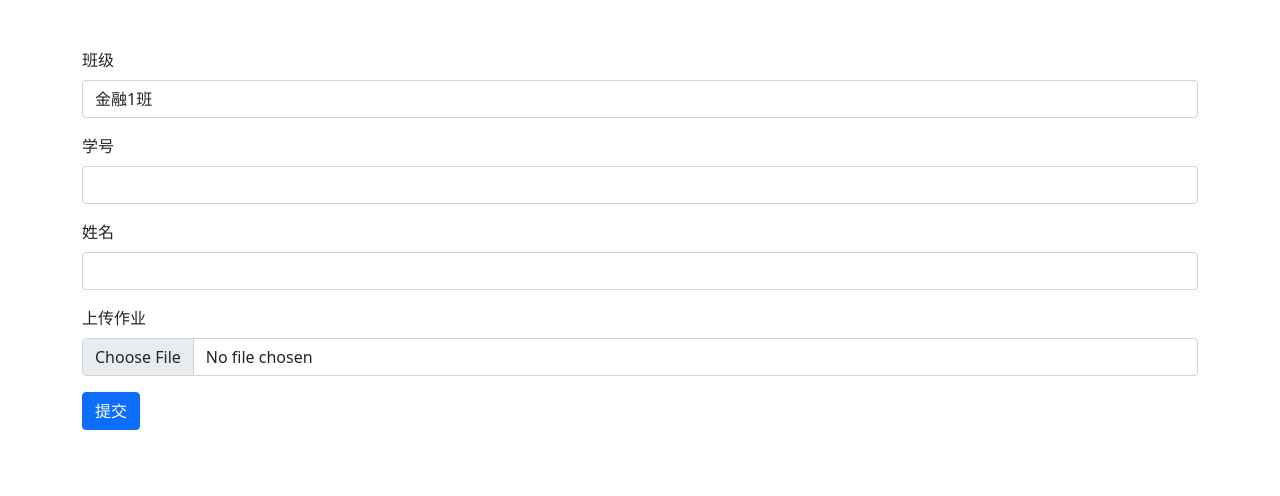
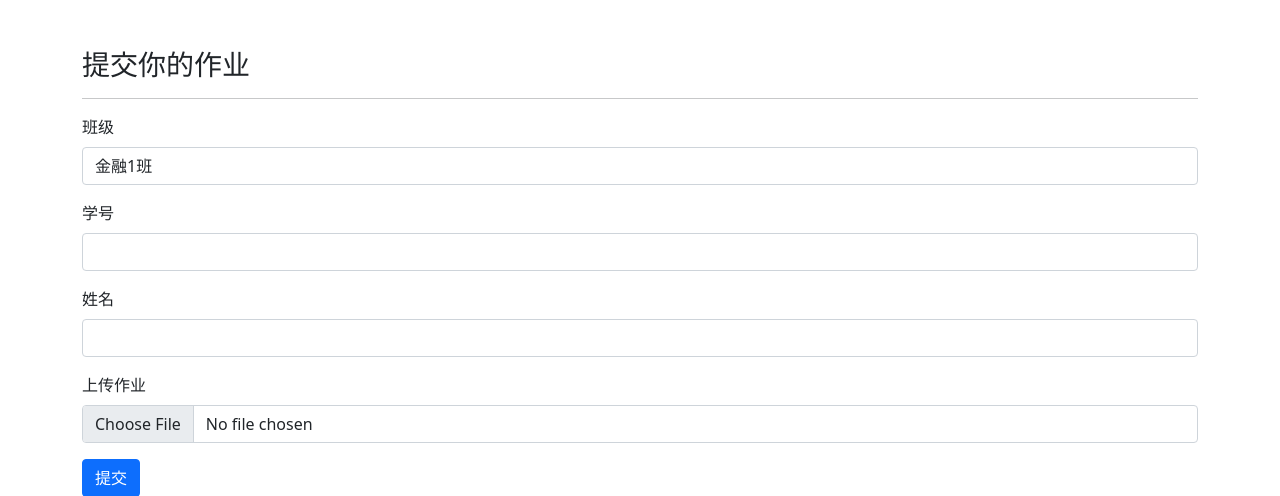
Before and after one commit to itsaquestion/aasp, a Flask app: page / in a window 1280 px wide. Shown: the top 496 px of the page. Run offline with Flask 3, Linux system fonts and the light colour scheme.

Commit message:
提交作业提示

```diff
--- a/templates/index.html
+++ b/templates/index.html
@@ -12,6 +12,8 @@
 </head>
 <body>
 <div class="container mt-5">
+    <h3>提交你的作业</h3>
+    <hr>
     <form action="/upload" method="post" enctype="multipart/form-data" onsubmit="return validateForm()">
           <div class="mb-3">
             <label for="class_name" class="form-label">班级</label>
```
